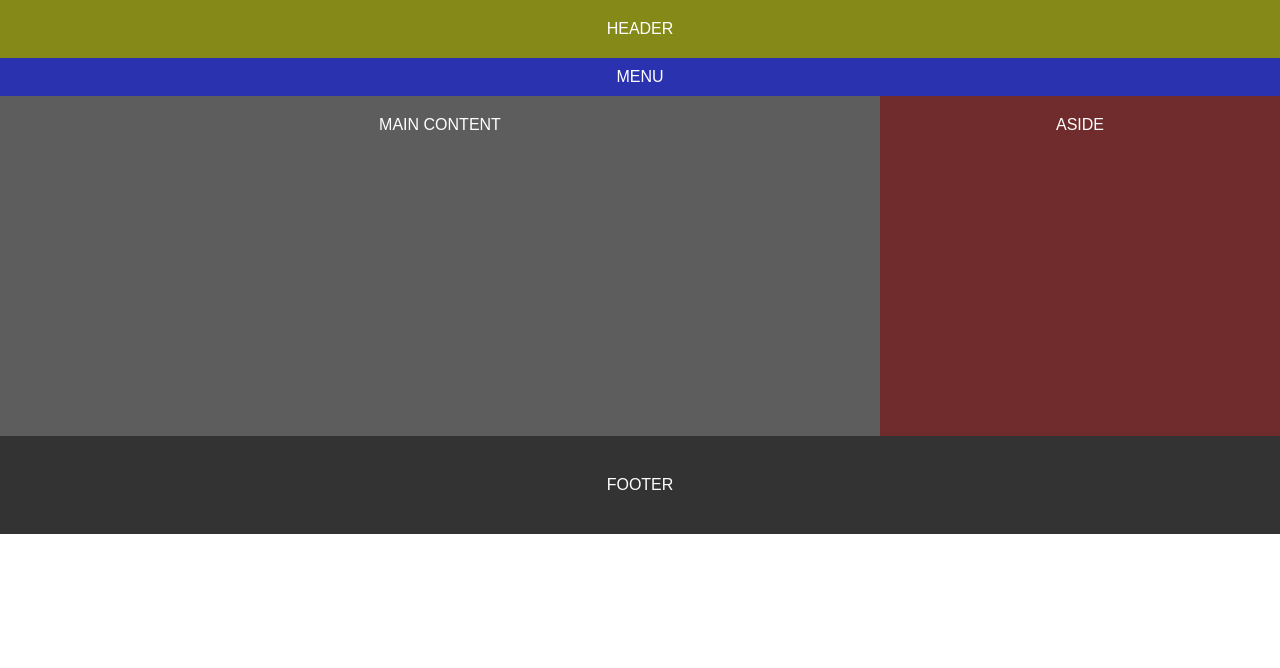
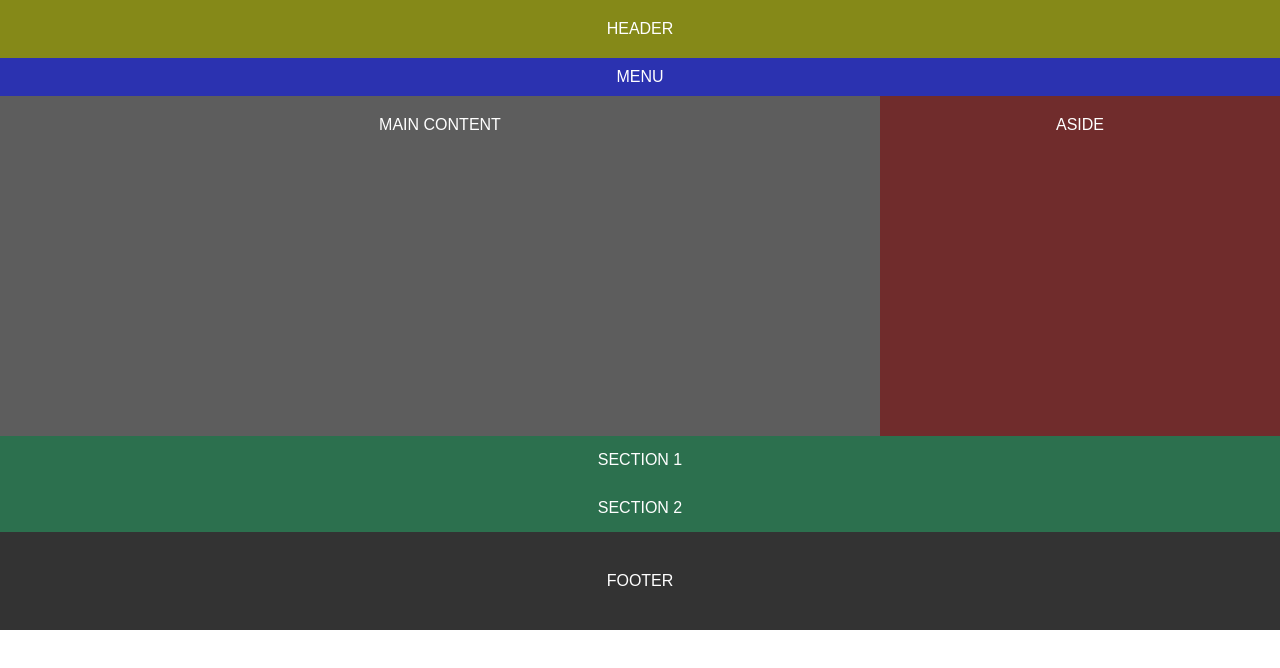
Before and after one commit to vladtymo/HTML-CSS-College, a plain HTML site: page 22_layout.html in a window 1280 px wide. Drawn offline with Linux system fonts and the light colour scheme.

Commit message:
Add sections

```diff
--- a/22_layout.html
+++ b/22_layout.html
@@ -40,6 +40,11 @@
             flex-basis: 30%;
         }
 
+        section {
+            background-color: #2c704e;
+            padding: 15px;
+        }
+
         footer {
             background-color: #333;
             padding: 40px 20px;
@@ -60,6 +65,8 @@
         </main>
         <aside>Aside</aside>
     </div>
+    <section>Section 1</section>
+    <section>Section 2</section>
     <footer>Footer</footer>
 </body>
 
```
